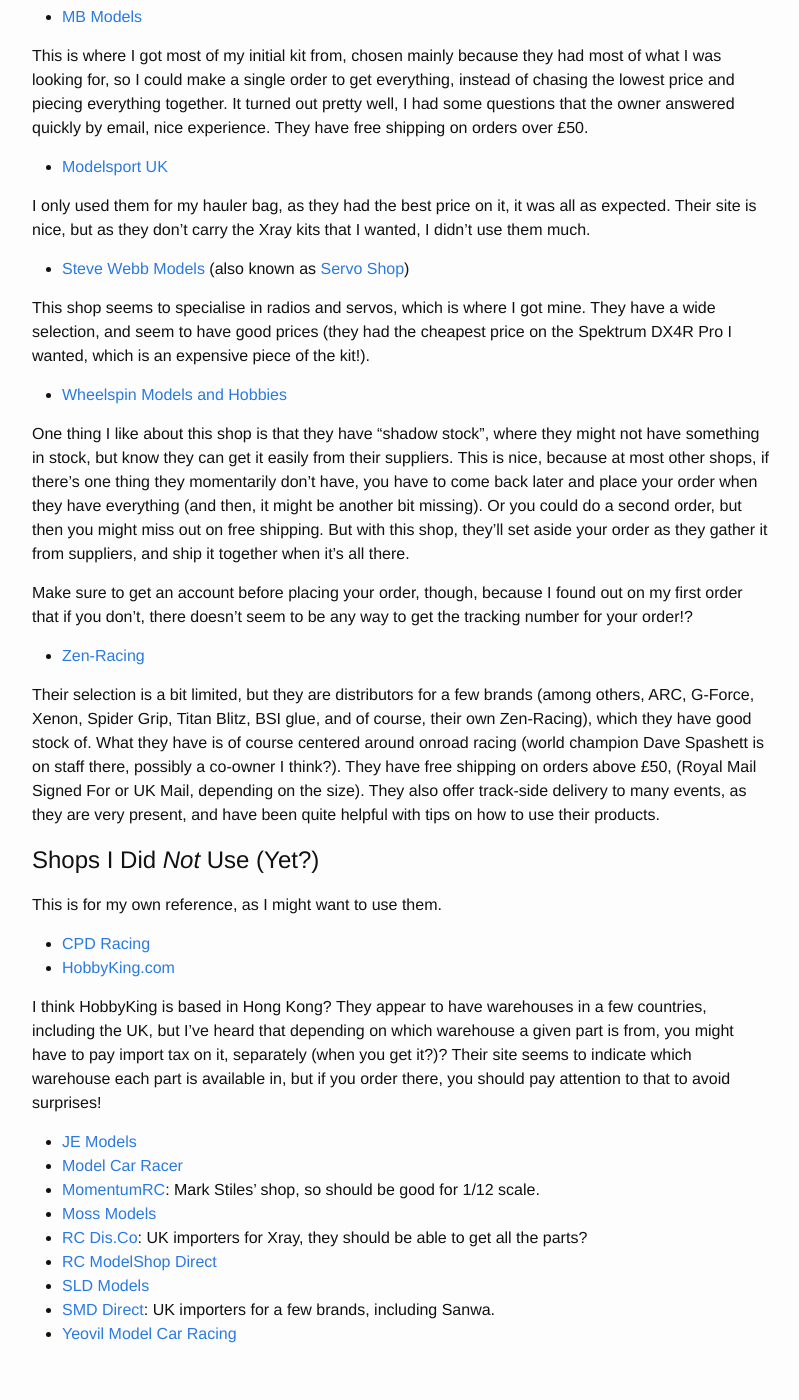
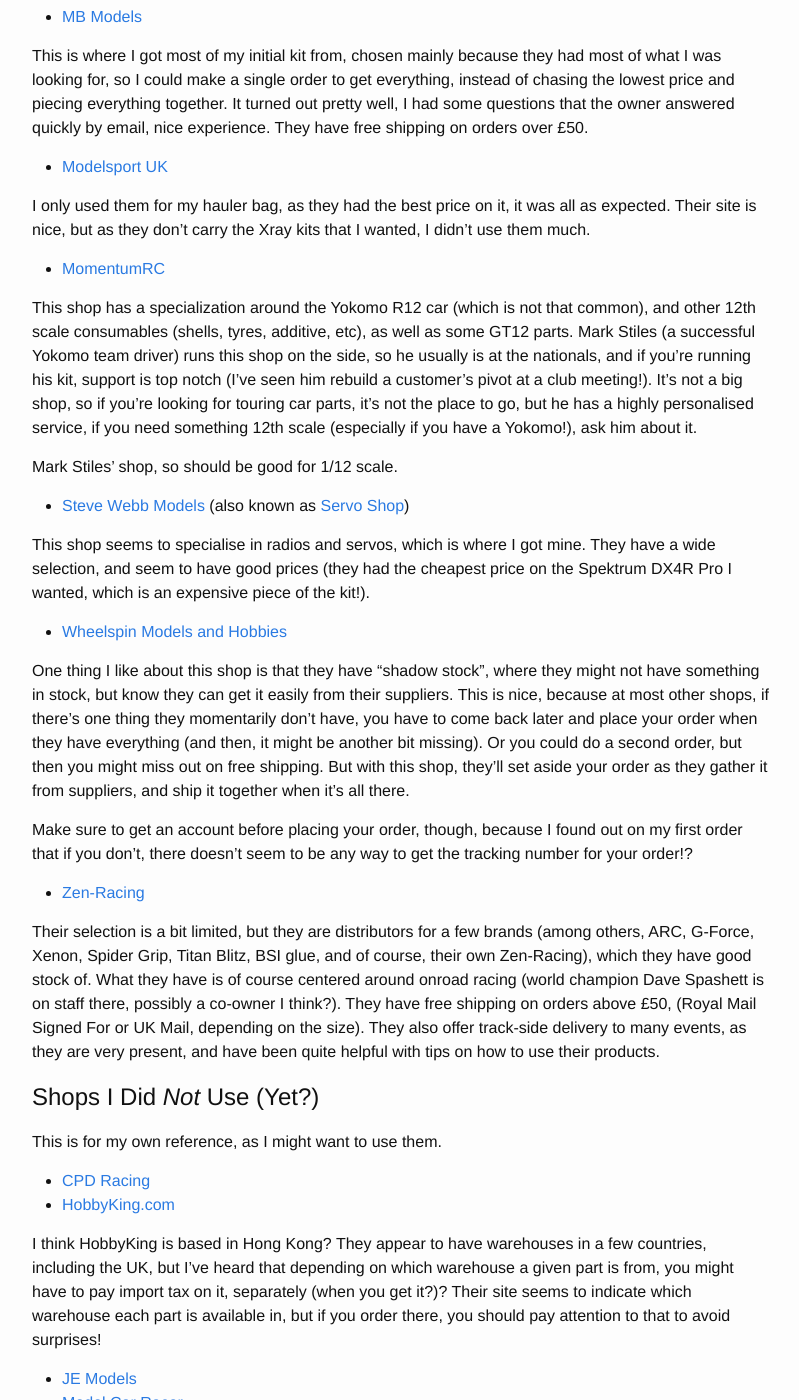
Before and after one commit to peppekerstens/rccars, a Jekyll site: the page built from _articles/shops.md, in a window 1280 px wide and 1400 px high, scrolled down 723 px. Shown: the whole window, without its empty margins (238-1037 px from the left). Built offline with Jekyll 4.4.1, drawn with Linux system fonts in a browser that asks for light colours.

Commit message:
I've used MomentumRC, add a description.

```diff
--- a/_articles/shops.md
+++ b/_articles/shops.md
@@ -51,6 +51,20 @@
 all as expected. Their site is nice, but as they don't carry the Xray kits that
 I wanted, I didn't use them much.
 
+- [MomentumRC](http://momentumrc.co.uk/)
+
+This shop has a specialization around the Yokomo R12 car (which is not that
+common), and other 12th scale consumables (shells, tyres, additive, etc), as
+well as some GT12 parts. Mark Stiles (a successful Yokomo team driver) runs
+this shop on the side, so he usually is at the nationals, and if you're running
+his kit, support is top notch (I've seen him rebuild a customer's pivot at a
+club meeting!). It's not a big shop, so if you're looking for touring car
+parts, it's not the place to go, but he has a highly personalised service, if
+you need something 12th scale (especially if you have a Yokomo!), ask him about
+it.
+
+Mark Stiles' shop, so should be good for 1/12 scale.
+
 - [Steve Webb Models](http://stevewebb.co.uk/) (also known as [Servo Shop](http://servoshop.co.uk/))
 
 This shop seems to specialise in radios and servos, which is where I got mine.
@@ -101,7 +115,6 @@
 
 - [JE Models](http://jemodels.com/)
 - [Model Car Racer](http://modelcarracer.com/)
-- [MomentumRC](http://momentumrc.co.uk/): Mark Stiles' shop, so should be good for 1/12 scale.
 - [Moss Models](http://www.mossrcmodels.co.uk/)
 - [RC Dis.Co](http://www.rcdisco.com/): UK importers for Xray, they should be able to get all the parts?
 - [RC ModelShop Direct](http://rcmodelshopdirect.com/)
```
